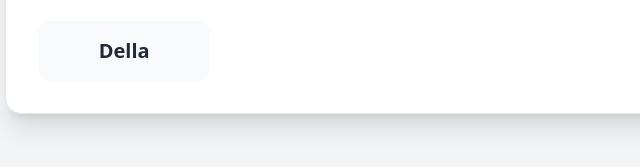
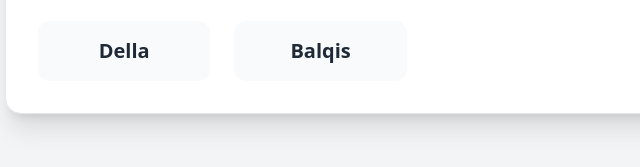
Before and after one commit to Rven24/biodatakelas10, a plain HTML site: page index.html in a window 1280 px wide. Shown: the part 533-700 px from the top of the page, 123-763 px from the left. Drawn offline with nearby package versions, Linux system fonts and the light colour scheme.

Commit message:
Update index.html

```diff
--- a/index.html
+++ b/index.html
@@ -65,6 +65,9 @@
             <a href="/della/index.html" class="group relative flex flex-col items-center justify-center bg-gray-50 dark:bg-gray-700 rounded-xl p-4 transition-all duration-300 ease-in-out hover:bg-blue-500 dark:hover:bg-blue-600 transform hover:-translate-y-2 hover:shadow-lg">
                 <span class="text-xl font-semibold group-hover:text-white transition-colors duration-300">Della</span>
             </a>
+            <a href="balqis.html" class="group relative flex flex-col items-center justify-center bg-gray-50 dark:bg-gray-700 rounded-xl p-4 transition-all duration-300 ease-in-out hover:bg-blue-500 dark:hover:bg-blue-600 transform hover:-translate-y-2 hover:shadow-lg">
+                <span class="text-xl font-semibold group-hover:text-white transition-colors duration-300">Balqis</span>
+            </a>
         </div>
     </div>
 
```
